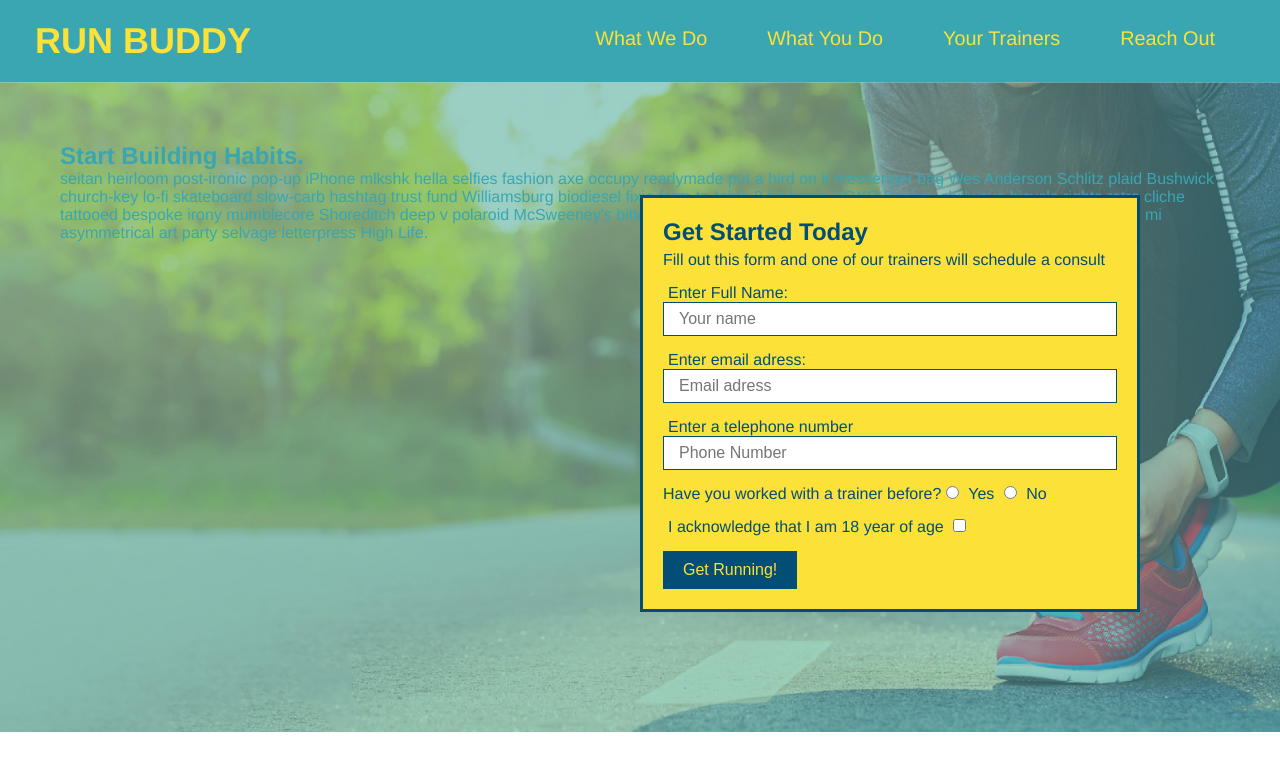
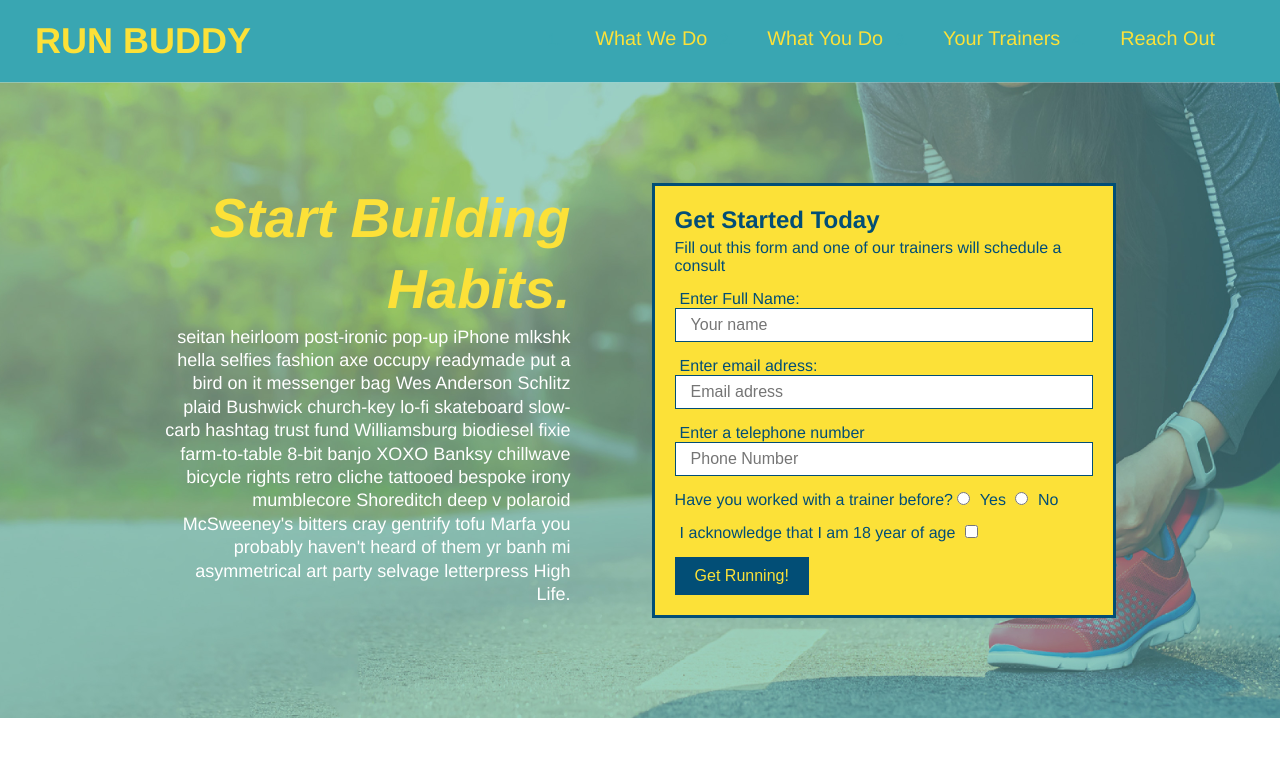
Before and after one commit to jesus1881/run-budyy, a plain HTML site: page index.html in a window 1280 px wide. Shown: the top 775 px of the page. Drawn offline with Linux system fonts and the light colour scheme.

Commit message:
add flexbox to hero

```diff
--- a/assets/css/style.css
+++ b/assets/css/style.css
@@ -47,20 +47,21 @@ header nav ul li a {
 
 /* footer styles*/
 footer {
+    display: flex;
+    justify-content: space-between;
+    flex-wrap: wrap;
     background: #fce138;
     width: 100%;
     padding: 40px 35px;
 }
 
 footer h2 {
-    display: inline;
     color: #024e76;
     font-size: 30px;
     margin: 0;
 }
 
 footer div {
-    float: right;
     line-height: 1.5;
     text-align: right;
 }
@@ -76,22 +77,36 @@ section {
 
 .hero {
     background-image: url("../images/hero-bg.jpg");
-    height: 650px;
     background-size: cover;
     background-position: center;
-    position: relative;
+    display: flex;
+    justify-content: center;
+    flex-wrap: wrap;
 }
 
 /* hero form styles*/
+.hero-cta {
+    width: 35%;
+    text-align: right;
+    margin: 3.5%;
+    color: #fff;
+    font-size: 18px;
+    line-height: 1.3;
+}
+
+.hero-cta h2{
+    font-style: italic;
+    font-size: 55px;
+    color: #fce138;
+}
+
 .hero-form {
+    width: 40%;
+    margin: 3.5%;
     background-color: #fce138;
     padding: 20px;
-    width: 500px;
     color: #024e76;
     border: solid 3px #024e76;
-    position: absolute;
-    bottom: 120px;
-    right: 140px;
 }
 .hero-form h3 {
     font-size: 24px;
```
